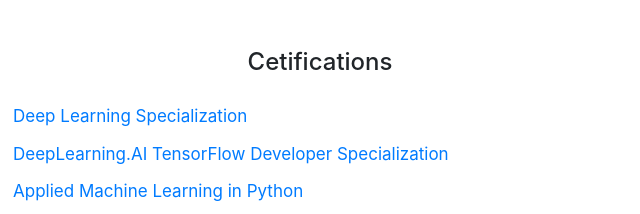
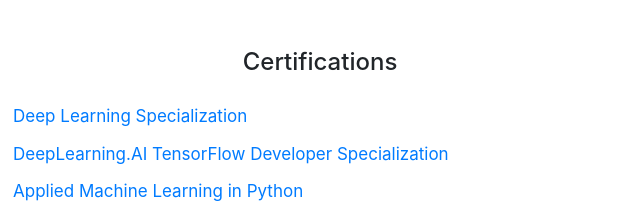
Before and after one commit to jain-yash04/yash49.github.io, a plain HTML site: page certificate.html in a window 1280 px wide. Shown: the part 293-507 px from the top of the page, 320-960 px from the left. Drawn offline with nearby package versions, Linux system fonts and the light colour scheme.

Commit message:
Update certificate.html

```diff
--- a/certificate.html
+++ b/certificate.html
@@ -1,6 +1,6 @@
 <html>
   <head>
-    <title>Yash Jain - Certification</title>
+    <title>Yash Jain - Certifications</title>
     <meta charset="utf-8">
     <meta name="viewport" content="width=device-width, initial-scale=1">
     <link rel="stylesheet" href="https://maxcdn.bootstrapcdn.com/bootstrap/4.5.2/css/bootstrap.min.css">
@@ -26,7 +26,7 @@
       </div>
     </nav>
     <div class="container" style="padding-top: 50px;">
-      <h4 class="text-center">Cetifications</h4>
+      <h4 class="text-center">Certifications</h4>
     </div>
     <div class="col-lg-8 col-sm-6 content" style="padding: 20px;">
       <li class="listblah"><a href=
```
